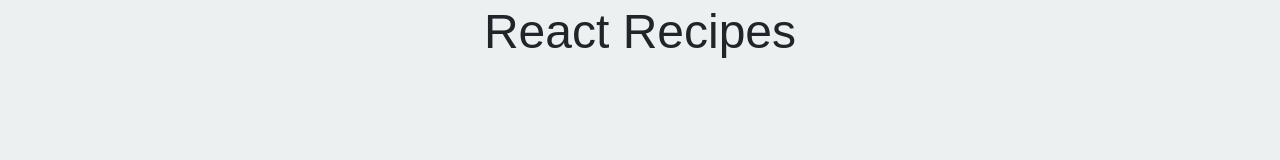
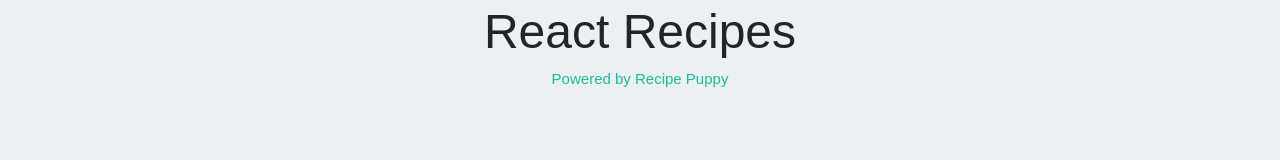
Before and after one commit to rumothy/create-react-express, a React (Create React App) app in the folder client/: page / in a window 1280 px wide. Shown: the part 168-328 px from the top of the page. Built offline with nearby package versions, Linux system fonts and the light colour scheme.

Commit message:
Implement link to recipe puppy about

```diff
--- a/client/src/components/Jumbotron/index.js
+++ b/client/src/components/Jumbotron/index.js
@@ -5,6 +5,13 @@ function Jumbotron() {
   return (
     <div className="jumbotron text-center">
       <h1>React Recipes</h1>
+      <a
+        target="_blank"
+        rel="noopener noreferrer"
+        href="http://www.recipepuppy.com/about/us"
+      >
+        Powered by Recipe Puppy
+      </a>
     </div>
   );
 }
```
